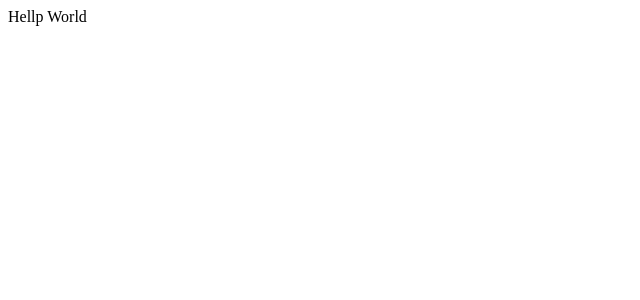
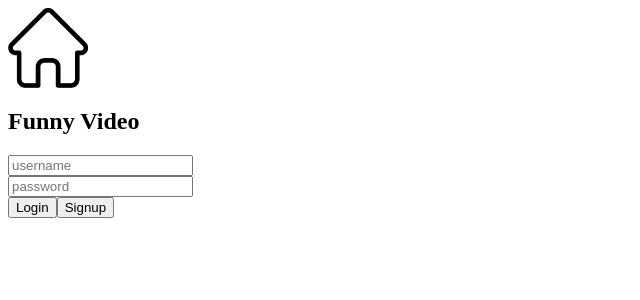
Before and after one commit to MrSimple263/funnyvideo, a React app in the folder front-end/: page / in a window 1280 px wide. Shown: the top 300 px of the page, without its empty margins (0-640 px from the left). Built offline with nearby package versions, Linux system fonts and the light colour scheme.

Commit message:
component Login Header

```diff
--- a/front-end/App.js
+++ b/front-end/App.js
@@ -1,10 +1,11 @@
 import React, { Component } from 'react';
+import Header from "./components/Header";
 
 class App extends Component{
     render(){
         return(
             <div>
-                Hellp World
+                <Header/>
             </div>
         );
     }
--- /dev/null
+++ b/front-end/components/Header.js
@@ -0,0 +1,35 @@
+import React from 'react';
+import Login from './Login'
+
+import {useState} from "react";
+
+export default function () {
+    const [user, setUser] = useState(undefined)
+
+    function loginFail() {
+
+    }
+
+    function loginSuccess() {
+
+    }
+
+    function logOut() {
+
+    }
+
+
+    return (
+        <div className={'header'}>
+            <div className={'left-header'}>
+                <div className={'icon'} style={{height: 80, width: 80}}>
+                    <img height={'100%'} width={'100%'} src={'./public/img/home.png'} alt={'img'}/>
+                </div>
+                <h2>Funny Video</h2>
+            </div>
+            <div className={'login'}>
+                <Login/>
+            </div>
+        </div>
+    )
+}
--- /dev/null
+++ b/front-end/components/Login.js
@@ -0,0 +1,31 @@
+import React, {useState} from 'react';
+
+export default function () {
+    const [userName, setUserName] = useState('');
+    const [passWord, setPassWord] = useState('');
+
+    function signup() {
+        console.log(userName, passWord)
+    }
+
+    function login() {
+
+    }
+
+    return (
+        <div className={'login-container'}>
+            <div className={'input'}>
+                <input type={"text"} placeholder={"username"} onChange={(e) => {
+                    setUserName(e.target.value)
+                }}/>
+            </div>
+            <div className={'input'}>
+                <input type={"password"} placeholder={"password"} onChange={(e) => {
+                    setPassWord(e.target.value)
+                }}/>
+            </div>
+            <button onClick={login}>Login</button>
+            <button onClick={signup}>Signup</button>
+        </div>
+    )
+}
```
Also changed, not shown: front-end/public/img/home.png (added).
